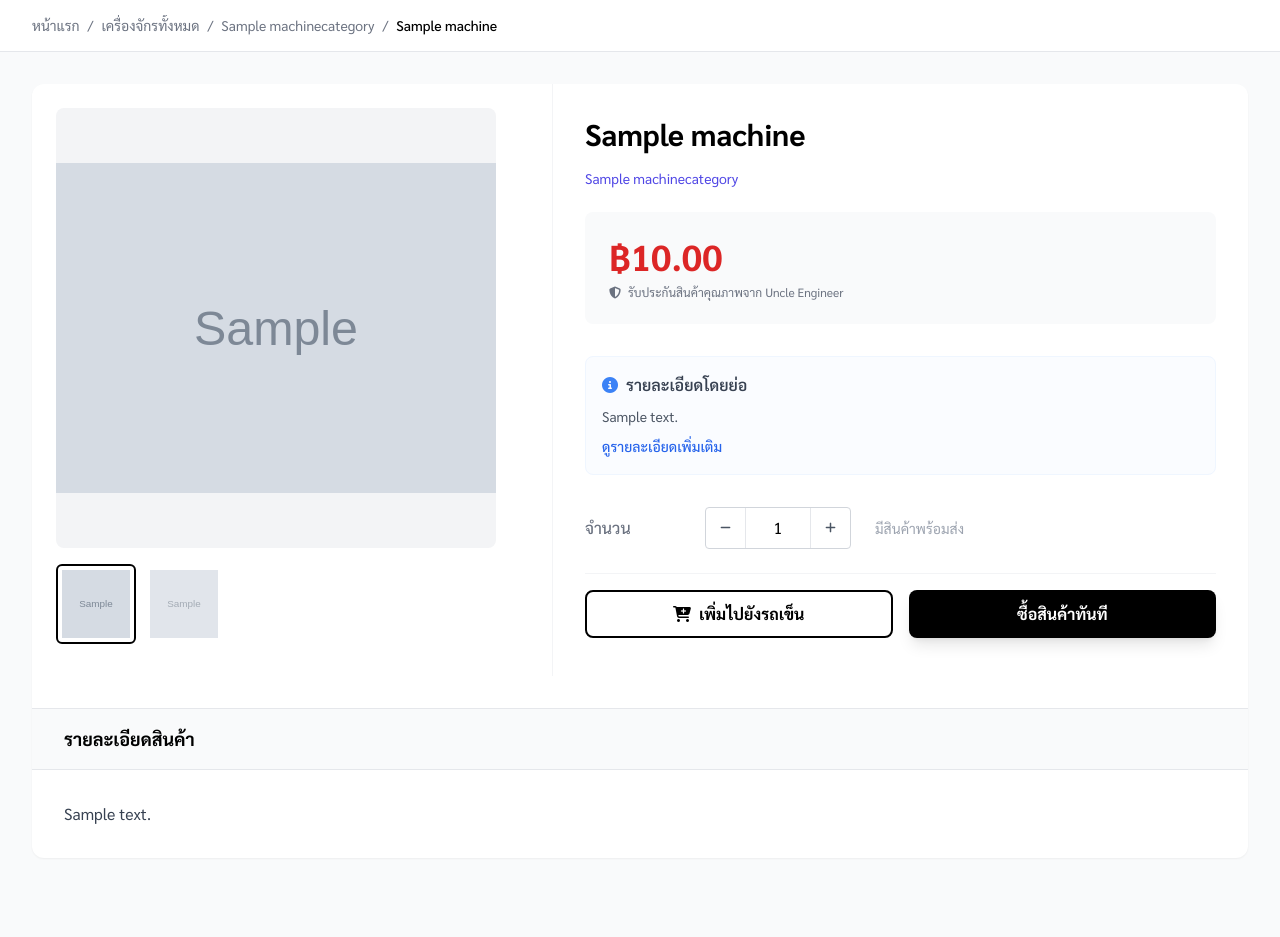
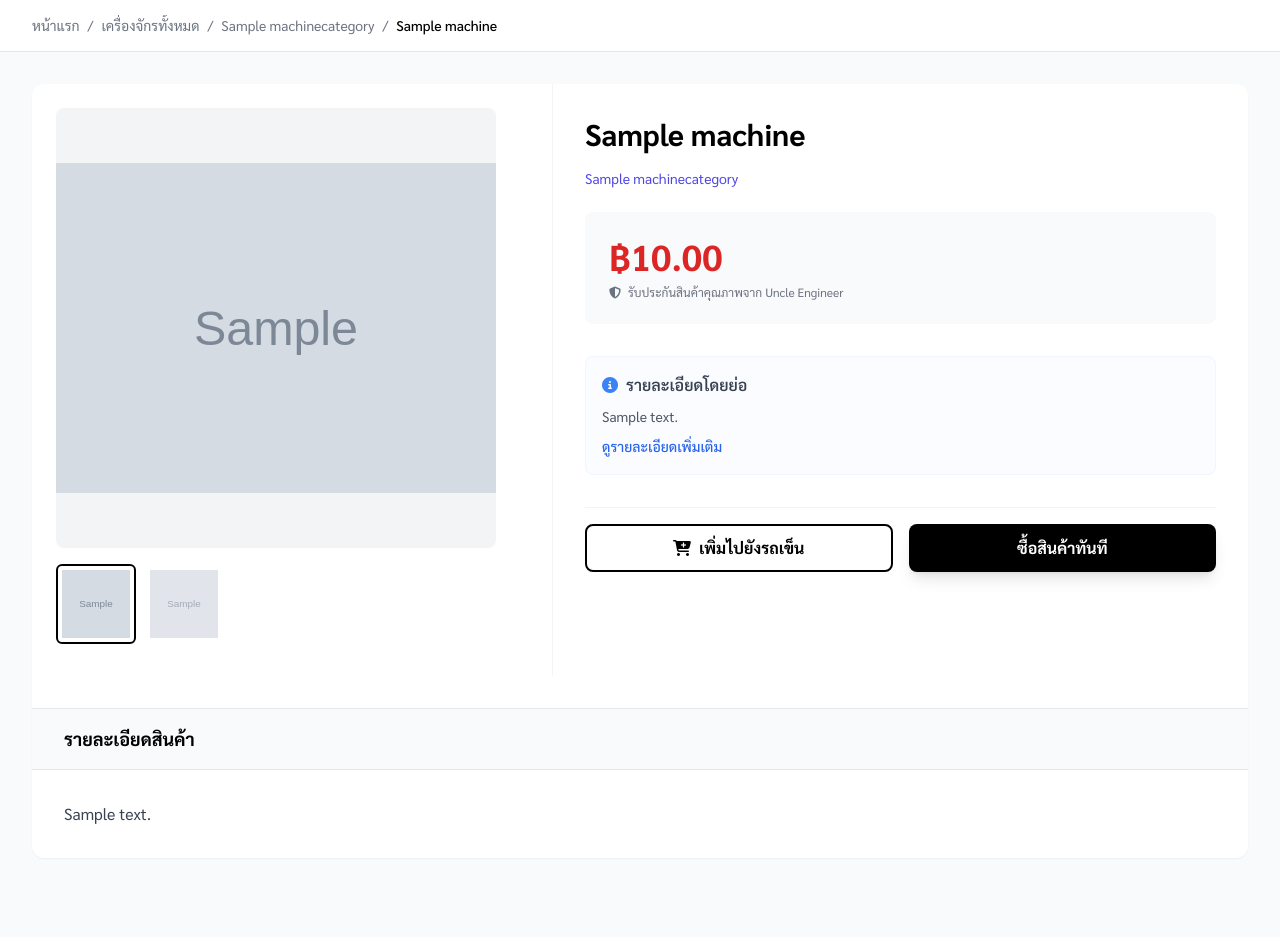
Before and after one commit to Thitphavanh/Uncle-Engineer-Machine-Shop, a Django app: a page that uses machine/templates/machine/machine-detail.html in a window 1280 px wide. Shown: the part 81-1018 px from the top of the page. Run offline with Django 5.2, Linux system fonts and the light colour scheme; a user stored in the database is signed in; tables that the repository leaves empty hold one stand-in row (values such as "Sample post"); grey boxes marked "Sample" are stand-in pictures; some libraries are stand-ins or nearby versions.

Commit message:
config: Disable Nginx machine configuration and comment out quantity selection UI in machine detail.

```diff
--- a/machine/templates/machine/machine-detail.html
+++ b/machine/templates/machine/machine-detail.html
@@ -109,7 +109,7 @@
                     <!-- Actions -->
                     <div class="space-y-6">
                         <!-- Quantity -->
-                        <div class="flex items-center gap-6">
+                        <!-- <div class="flex items-center gap-6">
                             <span class="text-gray-500 font-medium w-24">จำนวน</span>
                             <div class="flex items-center border border-gray-300 rounded">
                                 <button onclick="updateQuantity(-1)" class="w-10 h-10 hover:bg-gray-100 flex items-center justify-center transition border-r text-gray-600">
@@ -121,7 +121,7 @@
                                 </button>
                             </div>
                             <span class="text-sm text-gray-400">มีสินค้าพร้อมส่ง</span>
-                        </div>
+                        </div> -->
 
                         <!-- Buttons -->
                         <div class="flex flex-col sm:flex-row gap-4 pt-4 border-t border-gray-100">
```
Also changed, not shown: 2 other files.
